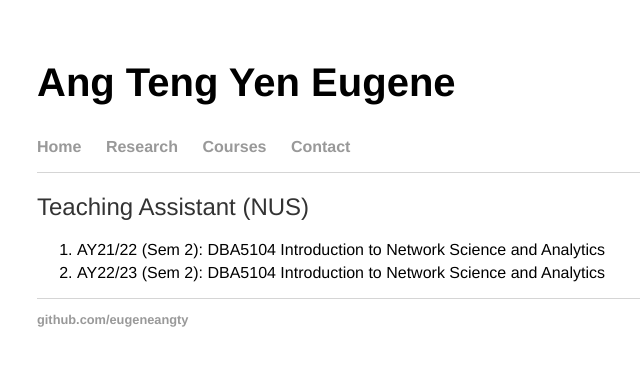
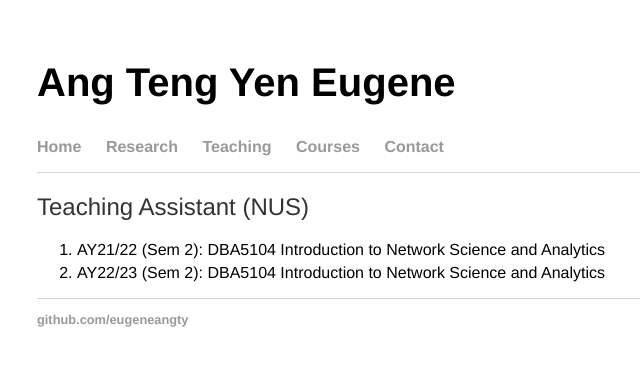
Before and after one commit to eugeneangty/eugeneangty.github.io, a Jekyll site: the page built from teaching/index.html, in a window 1280 px wide. Shown: the top 366 px of the page, without its empty margins (91-731 px from the left). Built offline with Jekyll 4.4.1, drawn with Linux system fonts in a browser that asks for light colours.

Commit message:
Update default.html

```diff
--- a/_layouts/default.html
+++ b/_layouts/default.html
@@ -11,8 +11,9 @@
 	    <ul>
 	      <li><a href="/">Home</a></li>
 	      <li><a href="/research/">Research</a></li>
-		  <li><a href="/courses/">Courses</a></li>
-		  <li><a href="/contact/">Contact</a></li>
+	      <li><a href="/teaching/">Teaching</a></li>
+	      <li><a href="/courses/">Courses</a></li>
+	      <li><a href="/contact/">Contact</a></li>
 	    </ul>
 	  </nav>
 	  <div class="container">
```
